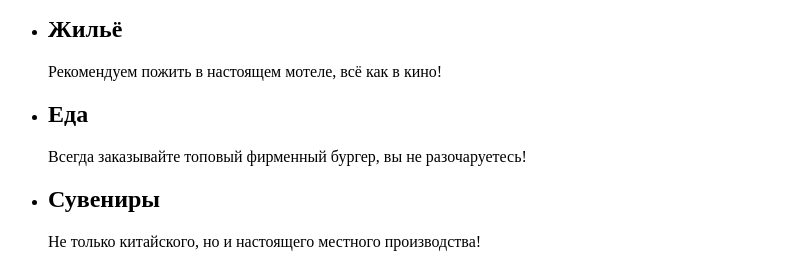
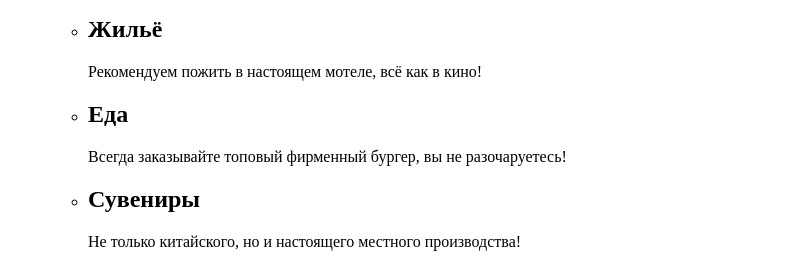
Before and after one commit to Envoyxxx/1869929-sedona-32, a plain HTML site: page index.html in a window 1280 px wide. Shown: the part 513-777 px from the top of the page, without its empty margins (0-804 px from the left). Drawn offline with Linux system fonts and the light colour scheme.

Commit message:
доделал

```diff
--- a/index.html
+++ b/index.html
@@ -24,18 +24,18 @@
          <img class="logo" src="" alt="Логотип Седона">
        </a>
        <ul class="user-list">
-         <li class=" user-list user-list-item">
-           <a class=" user-list-link" href="#">
+         <li class="user-list user-list-item">
+           <a class="user-list-link" href="#">
              <span class="visually-hidden">Поиск</span>
            </a>
          </li>
-         <li class=" user-list-item">
-           <a class=" user-list-link" href="#">
+         <li class="user-list-item">
+           <a class="user-list-link" href="#">
              <span class="visually-hidden">Понравилось</span>
            </a>
          </li>
-         <li class=" user-list-item">
-           <a class=" user-list-link" href="#">
+         <li class="user-list-item">
+           <a class="user-list-link" href="#">
              <span class="visually-hidden">Хочу сюда!</span>
            </a>
          </li>
@@ -44,8 +44,11 @@
 
    </header>
    <main class="page-main">
+     <div class="welcome">
        <h1 class="visually-hidden">Седона</h1>
        <img src="" alt="Welcome Sedona">
+     </div>
+
      <section class="appeal">
        <h2 class="appeal-title">Седона — небольшой городок в Аризоне,заслуживающий большего!</h2>
        <p class="appeal-text">Рассмотрим 5 причин, по которым Седона круче, чем гранд каньон!</p>
@@ -62,33 +65,35 @@
            Седона — не аттракцион для туристов, там течёт своя жизнь
          </p>
          <img src="" alt="Город Седона">
-       </li>
-
-       <li class="reason-item">
-         <h2 class="reason-title">
+         <ul class="reason-extra-list">
+           <li class="reason-extra-item">
+             <h2 class="reason-extra-title">
                Жильё
              </h2>
-         <p class="reason-text">
+             <p class="reason-extra-text">
                Рекомендуем пожить в настоящем мотеле, всё как в кино!
              </p>
            </li>
 
-       <li class="reason-item">
-         <h2 class="reason-title">
+           <li class="reason-extra-item">
+             <h2 class="reason-extra-title">
                Еда
              </h2>
-         <p class="reason-text">
+             <p class="reason-extra-text">
                Всегда заказывайте топовый фирменный бургер, вы не разочаруетесь!
              </p>
            </li>
            <li>
-         <h2 class="reason-title">
+             <h2 class="reason-extra-title">
                Сувениры
              </h2>
-         <p class="reason-text">
+             <p class="reason-extra-text">
                Не только китайского, но и настоящего местного производства!
              </p>
-       </li> class="reason-item"
+           </li class="reason-extra-item">
+         </ul>
+       </li>
+
        <li class="reason-item">
          <img src="" alt="Мост дьявола">
          <h2 class="reason-title">
@@ -102,7 +107,7 @@
          </p>
        </li>
        <li class="reason-item">
-         <h2 class="reason title">
+         <h2 class="reason-title">
            Небольшая
            площадь
          </h2>
@@ -151,11 +156,11 @@
 
    </main>
    <footer class="page-footer">
-     <section class="email">
-       <h2 class="email-title">
+     <section class="subscribe">
+       <h2 class="subscribe-title">
          Подпишитесь на рассылку
        </h2>
-       <p class="email-text">
+       <p class="subscribe-text">
          Только полезная информация и никакого спама, честное бойскаутское!
        </p>
        <form class="newsletter-form" action="https://echo.htmlacademy.ru/" method="post">
```
Lines whose indentation alone changed are shown as unchanged.
